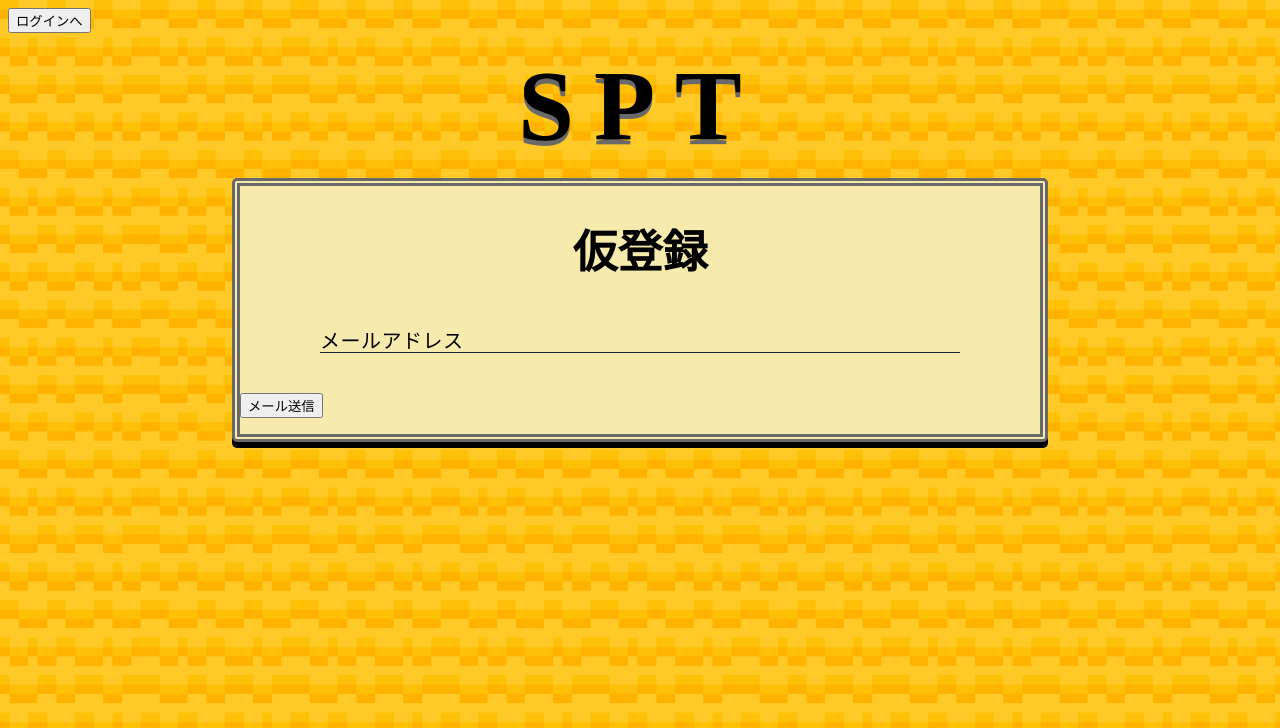
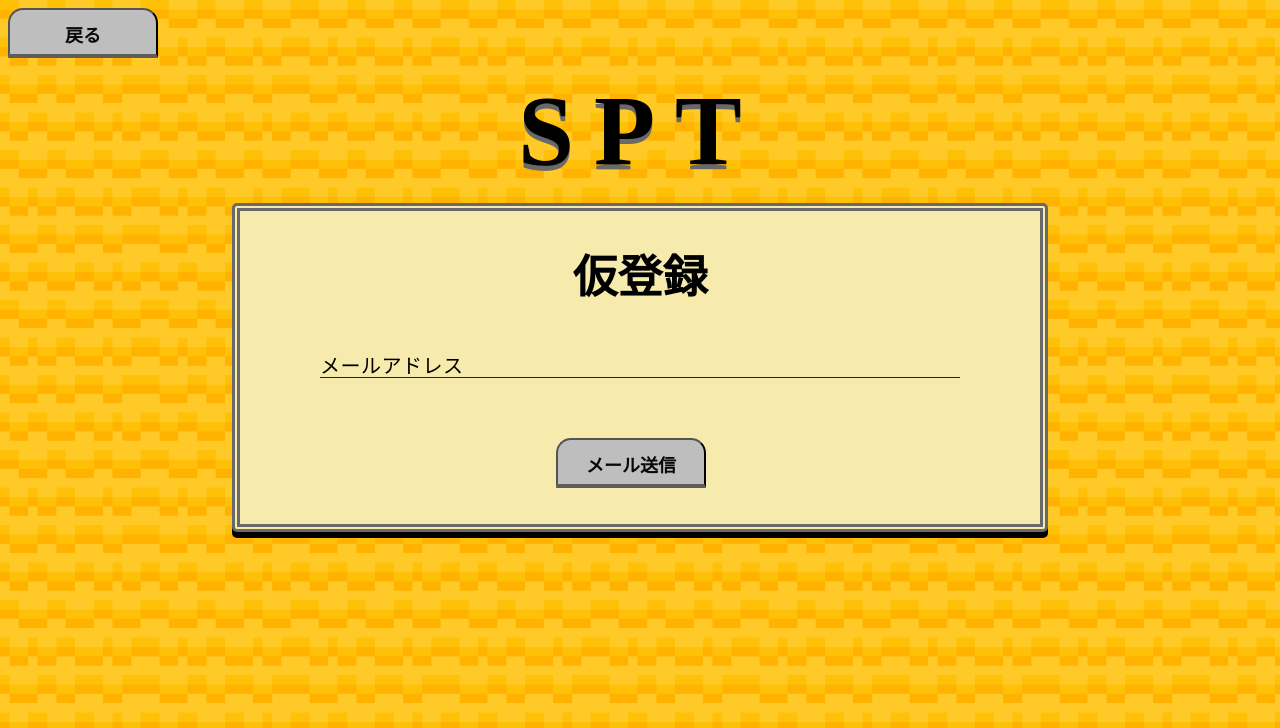
Before and after one commit to tsurumutsumi/T3N3, a PHP site: page /sign_up/tentative_register.php in a window 1280 px wide. Shown: the top 728 px of the page. Run offline with PHP 8.4, Linux system fonts and the light colour scheme; the visitor is signed in with stand-in values (Sample User, id 1); some libraries are stand-ins or nearby versions; some web fonts are replaced.

Commit message:
tentative_register.php変更(カーソルが当たった時の動作追加)

```diff
--- a/sign_up/tentative_register.php
+++ b/sign_up/tentative_register.php
@@ -2,10 +2,13 @@
 // session_start();
 require '../top/db-connect.php';
 require '../top/header.php';?>
+
+<script src="../js/login.js"></script>
 <link rel="stylesheet" href="../css/sign.css">
+
 <!-- 戻るボタン -->
-<div class="return">
-    <input type="submit" onclick="location.href='../login/login.php'" value="ログインへ" class="button">
+<div class="return" id="button_1">
+    <button type="submit" onclick="location.href='../login/login.php'" class="return_button" onmouseover="changeText(this, true);" onmouseout="changeText(this, false);">戻る</button>
 </div>
 <!-- 追加(5/17) -->
 <p class="title">SPT</p>
@@ -18,7 +21,7 @@ require '../top/header.php';?>
             <label>メールアドレス</label>
             <span class="focus_line"></span>
         </div>
-        <input type="submit" value="メール送信" class="button_1">
+            <button type="submit" class="send_button" data-hover="▶">メール送信</button>
     </form>
 </div>
 <?php require '../top/footer.php';?>
```
